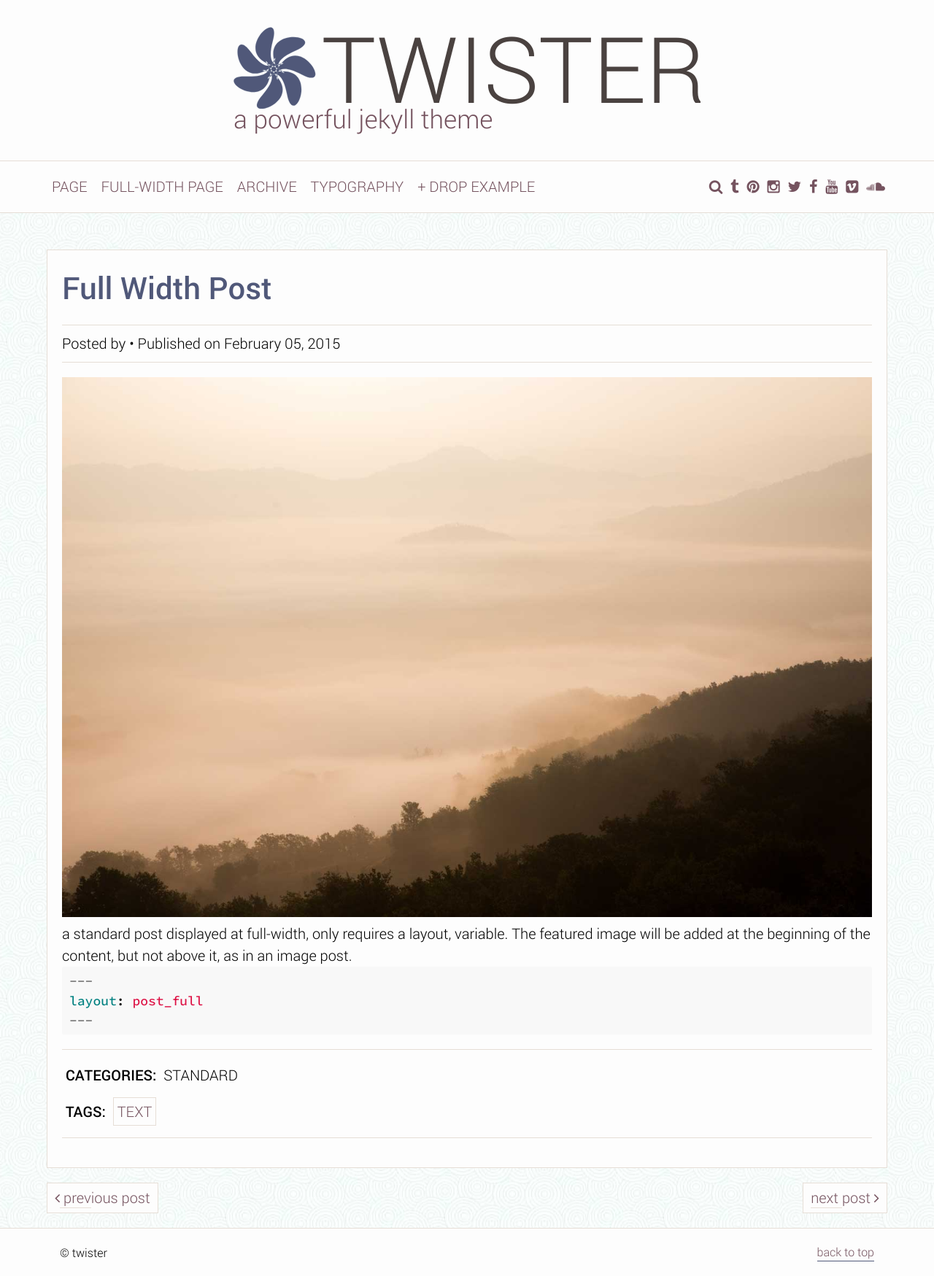
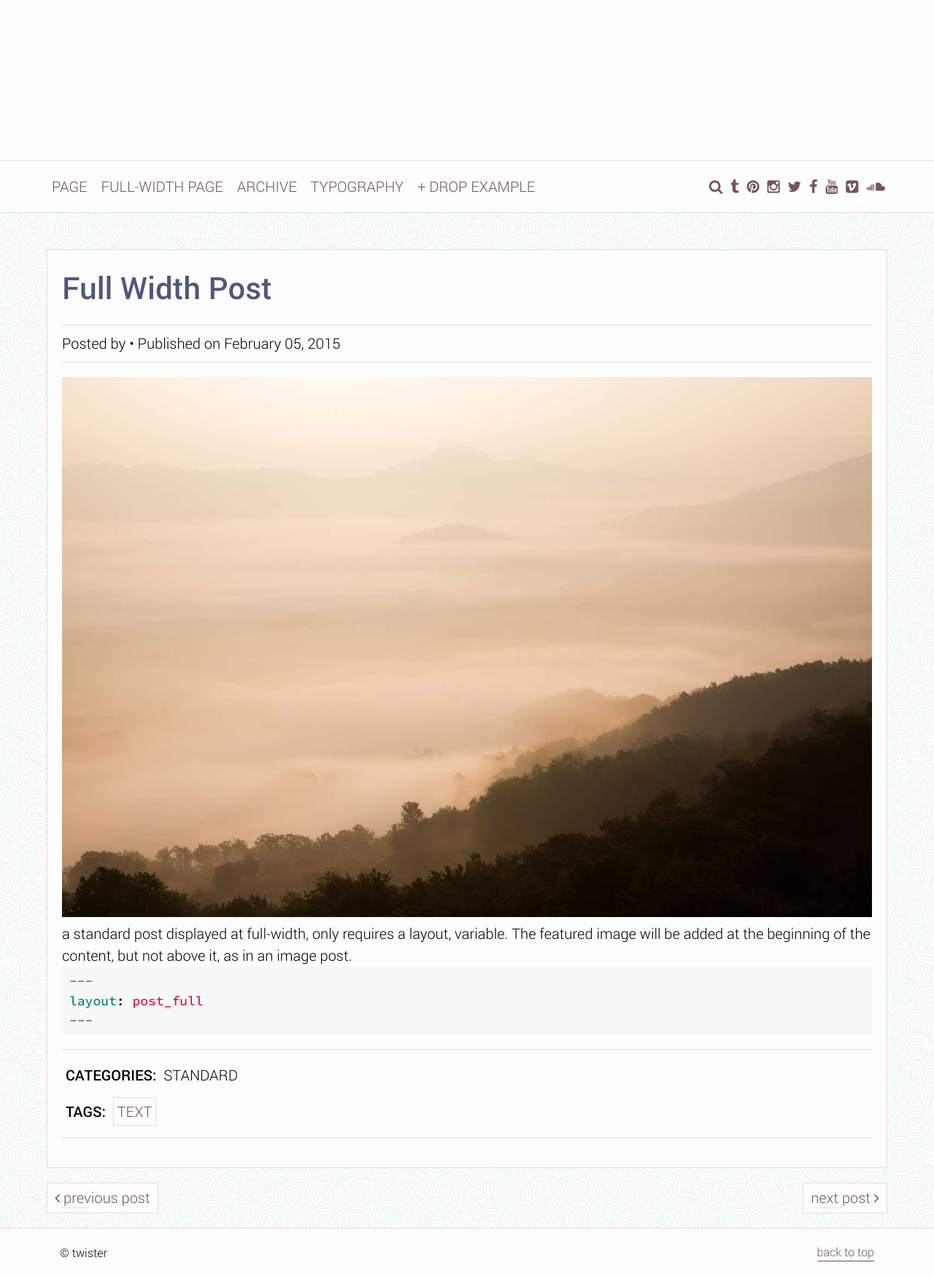
Before and after one commit to test-s/test-s, a Jekyll site: the page built from _posts/2015-02-05-standard-full.md, in a window 1280 px wide. Shown: the whole page at 73% size. Built offline with Jekyll 4.4.1, drawn with Linux system fonts in a browser that asks for light colours.

Commit message:
Update header.html

```diff
--- a/_includes/header.html
+++ b/_includes/header.html
@@ -1,7 +1,7 @@
 <div class="row">
     <a href="{{ site.baseurl | replace: '//', '/' }}/" class="logo noline">
-        {% include full.html %}
-        {% include logo.html %}
+        <!--{% include full.html %}
+        {% include logo.html %}-->
         {% include icon.html %}
     </a>
 </div>
```
